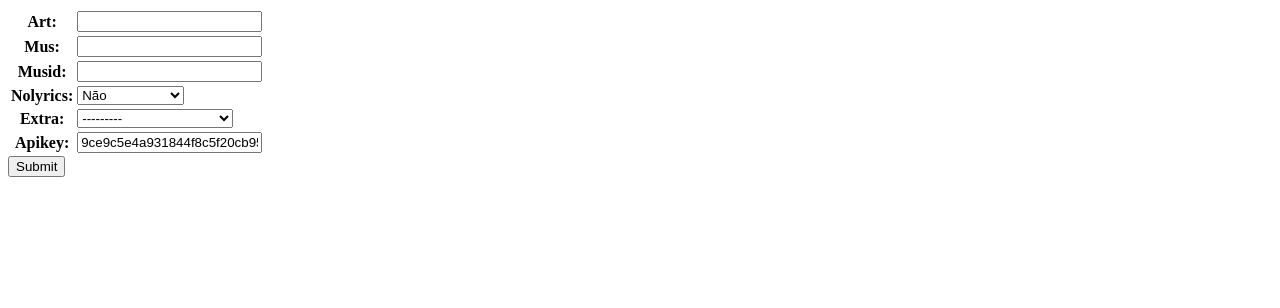
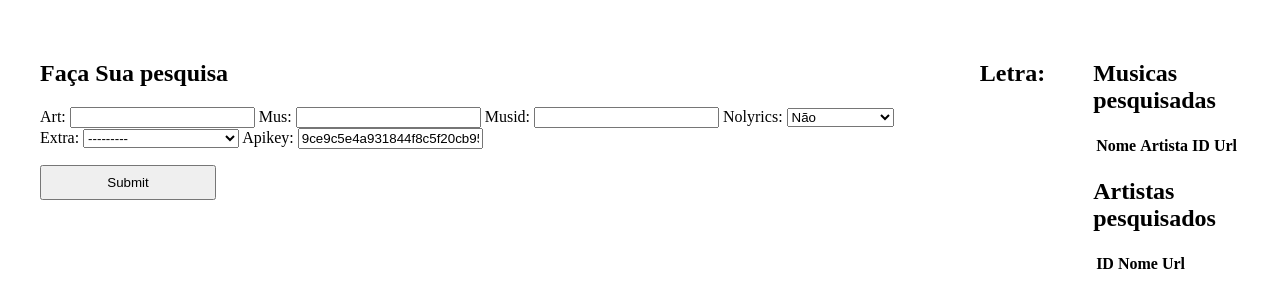
Before and after one commit to maiconrp/Music-Lyric-Download, a Django app: page /MusicLyrics/pesquisar in a window 1280 px wide. Shown: the top 308 px of the page. Run offline with Django 4.2, Linux system fonts and the light colour scheme; lists and menus that the app fills with data are empty; some libraries are stand-ins or nearby versions.

Commit message:
✨ style: Exibição de dados da música e artista

```diff
--- a/templates/home.html
+++ b/templates/home.html
@@ -9,13 +9,102 @@
 </head>
 <body>
     {% block content %}
-  <form action="" method="post">
-    {% csrf_token %}
-    <table>
-    {{ form.as_table }}
-    </table>
-    <input type="submit" value="Submit" />
-  </form>
+    <div id="td">
+      <form action="" method="post">
+        {% csrf_token %}
+        <h2>Faça Sua pesquisa</h2>
+        <div>
+          {{form|bootstrap}}
+        </div>
+
+        <input type="submit" value="Submit" id="submit"/>
+      </form>
+      <div>
+        <h2>Letra:</h2>
+      <p>
+        {{musica.text|linebreaks}}
+      </p>
+      </div>
+      <div class="Pequisadas">
+        <div>
+          <h2>Musicas pesquisadas</h2>
+          <table>
+            <thead>
+              <tr>
+                <th>Nome</th>
+                <th>Artista</th>
+                <th>ID</th>
+                <th>Url</th>
+              </tr>
+            </thead>
+            <tbody>
+              {%for pesquisada in lista_de_musicas%}
+                <tr>
+
+                  <td>{{pesquisada.name}}</td>
+                  <td>{{pesquisada.artista}}</td>
+                  <td>{{pesquisada.id}}</td>
+                  <td><a href="{{pesquisada.url}}">Ir para o link</a></td>
+
+                </tr>
+              {%endfor%}
+            </tbody>
+          </table>
+        </div>
+
+        <div>
+          <h2>Artistas pesquisados</h2>
+          <table>
+            <thead>
+              <tr>
+                <th>ID</th>
+                <th>Nome</th>
+                <th>Url</th>
+              </tr>
+            </thead>
+            <tbody>
+              {%for pesquisado in lista_de_artistas%}
+                <tr>
+                  <td>{{pesquisado.id}}</td>
+                  <td>{{pesquisado.name}}</td>
+                  <td><a href="{{pesquisado.url}}">Ir para o link</a></td>
+                </tr>
+              {%endfor%}
+            </tbody>
+          </table>
+        </div>
+      </div>
+    </div>
+
+
+        <!-- params_keys':params_keys,
+        'params_values': params_values,
+        'parametros':parametros -->
+        <style>
+          body{
+            padding: 2em;
+          }
+          #td{
+            display:  flex;
+            flex-direction: row;
+            justify-content: center;
+            gap: 3em;
+          }
+
+          p{
+            text-align: justify;
+
+          }
+          #submit{
+            width: 11rem;
+            padding: 0.5rem;
+            margin-top:1rem;
+          }
+          td {
+            border: 5px solid transparent;
+            background-clip: padding-box;
+        }
+        </style>
 {% endblock %}
 </body>
 </html>
```
Also changed, not shown: other parts of templates/home.html (+1 -1 lines).
